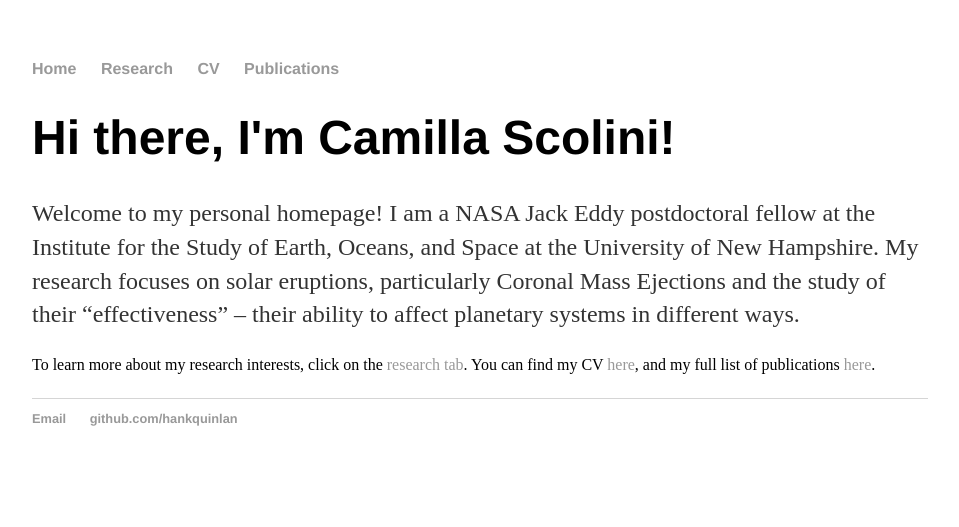
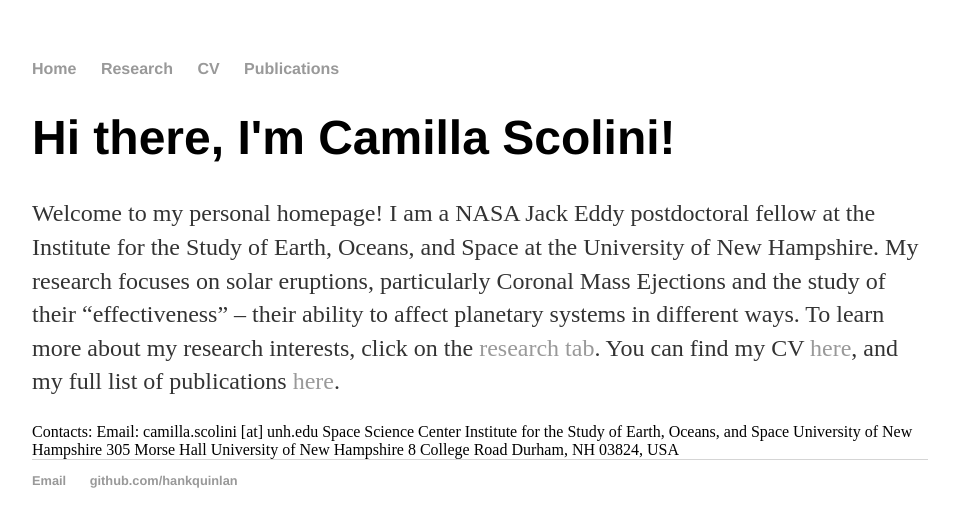
Before and after one commit to scolini/scolini.github.io, a Jekyll site: the page built from index.html, in a window 1280 px wide. Shown: the top 527 px of the page, without its empty margins (160-1119 px from the left). Built offline with Jekyll 4.4.1, drawn with Linux system fonts in a browser that asks for light colours.

Commit message:
Update index.html

```diff
--- a/index.html
+++ b/index.html
@@ -10,9 +10,23 @@ title: Camilla Scolini
 		at the University of New Hampshire.
 		My research focuses on solar eruptions,
 		particularly Coronal Mass Ejections and the study of their “effectiveness”
-		– their ability to affect planetary systems in different ways.</p>
+		– their ability to affect planetary systems in different ways.
 
 		To learn more about my research interests, click on the <a href="/research">research tab</a>.
 		You can find my CV <a href="/cv">here</a>, and my full list of publications <a href="/publications">here</a>.</p>
 
+		Contacts:
+
+		Email: camilla.scolini [at] unh.edu
+
+		Space Science Center
+		Institute for the Study of Earth, Oceans, and Space
+		University of New Hampshire
+
+		305 Morse Hall
+		University of New Hampshire
+		8 College Road
+		Durham, NH 03824, USA
+
+
 </div><!-- /.blurb -->
```
